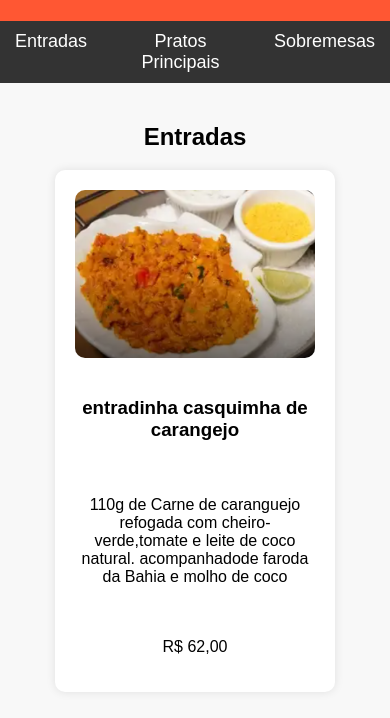
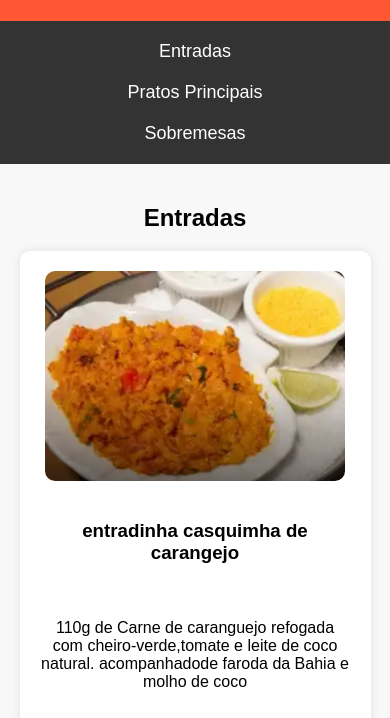
Before and after one commit to marianrangel/Card-pio-Express-, a plain HTML site: page index.html in a window 390 px wide. Shown: the part 126-844 px from the top of the page. Drawn offline with Linux system fonts and the light colour scheme.

Commit message:
Update index.css

```diff
--- a/index.css
+++ b/index.css
@@ -4,45 +4,59 @@ body {
     margin: 0;
     padding: 0;
     text-align: center;
+    overflow-x: hidden;
 }
+
 header {
     background-color: #ff5733;
     color: white;
     padding: 20px;
 }
+
 header img {
     max-width: 150px;
 }
+
 nav {
     background-color: #333;
     padding: 10px 0;
+    display: flex;
+    justify-content: center;
+    flex-wrap: wrap;
 }
+
 nav ul {
     list-style: none;
     padding: 0;
     margin: 0;
     display: flex;
+    flex-wrap: wrap;
     justify-content: center;
 }
+
 nav ul li {
     margin: 0 15px;
 }
+
 nav ul li a {
     color: white;
     text-decoration: none;
     font-size: 18px;
 }
+
 main {
     display: flex;
     flex-direction: column;
     align-items: center;
     padding: 20px;
 }
+
 section {
-    width: 80%;
+    width: 90vw;
     max-width: 900px;
     margin-bottom: 30px;
 }
+
 article {
     background: white;
     padding: 20px;
@@ -53,15 +67,20 @@ article {
     display: flex;
     align-items: center;
     gap: 20px;
+    flex-wrap: wrap;
 }
+
 article img {
-    width: 150px;
+    width: 100%;
+    max-width: 150px;
     height: auto;
     border-radius: 10px;
 }
+
 .text-content {
     flex: 1;
 }
+
 footer {
     background-color: #ff5733;
     color: white;
@@ -69,12 +88,24 @@ footer {
     position: relative;
     width: 100%;
 }
+
 @media (max-width: 768px) {
     article {
         flex-direction: column;
         text-align: center;
     }
+
     article img {
         width: 100%;
+        max-width: 300px;
+    }
+
+    nav ul {
+        flex-direction: column;
+        align-items: center;
+    }
+
+    nav ul li {
+        margin: 10px 0;
     }
 }
```
